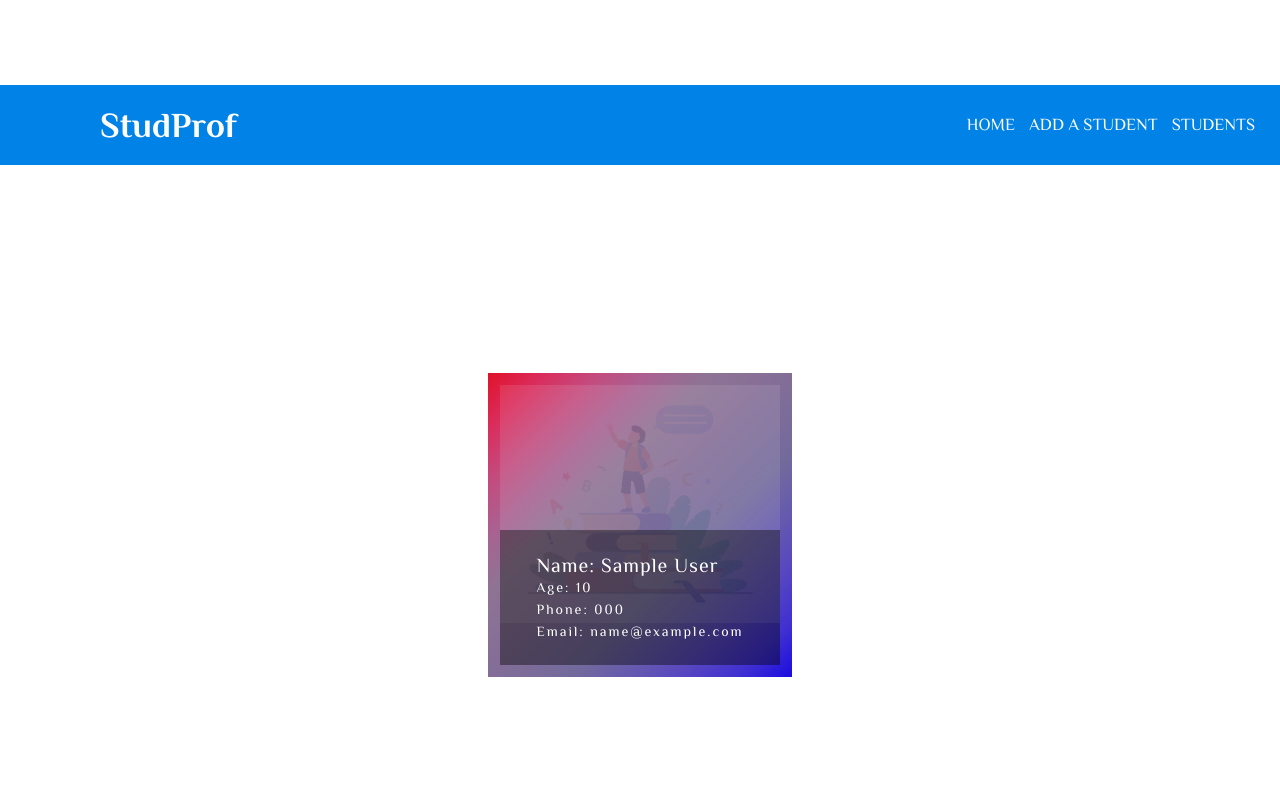
After one commit to asbn223/studprof, a Django app: page /student/ in a window 1280 px wide. The commit adds this page. Run offline with Django 3.2, Linux system fonts and the light colour scheme; tables that the repository leaves empty hold one stand-in row (values such as "Sample post"); some libraries are stand-ins or nearby versions.

Commit message:
Student List has been added

```diff
--- a/dataprocess/urls.py
+++ b/dataprocess/urls.py
@@ -19,13 +19,14 @@ from django.conf.urls.static import static
 from django.conf import settings
 
 from demo.views import demo,add_person
-from student_profile.views import home, forms
-
+from student_profile.views import home, add_student_form, student_profile
 
 
 urlpatterns = [
     path('admin/', admin.site.urls),
     path('', home, name="home"),
-    path('add/', forms, name="add"),
-    path('demo/script',add_person, name="add_person")
+    # path('add/', forms, name="add"),
+    path('add/', add_student_form, name="add"),
+    path('student/', student_profile, name="student_profile"),
+    # path('demo/script',add_person, name="add_person")
 ] + static(settings.STATIC_URL,document_root=settings.STATIC_ROOT) + static(settings.MEDIA_URL, document_root=settings.MEDIA_ROOT)
--- a/static_my_proj/css/main.css
+++ b/static_my_proj/css/main.css
@@ -54,18 +54,6 @@ label.checkbtn{
 
 #check{
     display: none;
-}
-
-@media screen and (max-width: 952px) {
-    label.logo{
-        font-size: 30px;
-        padding-left: 50px;
-    }
-
-    .navigation ul.menu li.menu-items a{
-        font-size: 16px;
-    }
-
 }
 
 /*Add Student Page*/
@@ -152,8 +140,9 @@ label.checkbtn{
     border: 2px solid rgba(30,85,250,0.47);
 }
 
-.btn{
+.btn {
     width: 100%;
+    margin-bottom: 10px;
     padding: 0.5rem 1rem;
     font-size: 1.1rem;
     background-color: #2ecc71;
@@ -166,6 +155,115 @@ label.checkbtn{
 
 .btn:hover{
     background-color: #27ae60;
+}
+
+/*Profile Page*/
+
+.profile-box {
+    position: relative;
+    width: 300px;
+    height: 300px;
+    display: flex;
+    justify-content: center;
+    align-items: center;
+    margin: 40px;
+    transition: 0.5s;
+}
+
+.profile-box:hover {
+    height: 400px;
+}
+
+.profile-box .imgBx {
+    position: absolute;
+    top: 0;
+    left: 0;
+    width: 100%;
+    height: 100%;
+    padding: 10px;
+    box-sizing: border-box;
+}
+
+.profile-box .imgBx img {
+    max-width: 100%;
+    opacity: 0.1;
+    transition: 0.5s;
+}
+
+.profile-box:hover .imgBx img {
+    opacity: 1;
+}
+
+.profile-box:before {
+    content: '';
+    position: absolute;
+    top: -2px;
+    left: -2px;
+    right: -2px;
+    bottom: -2px;
+    background: #FFF;
+    z-index: -1;
+}
+
+.profile-box:after {
+    content: '';
+    position: absolute;
+    top: -2px;
+    left: -2px;
+    right: -2px;
+    bottom: -2px;
+    /*background: #FFF;*/
+    z-index: -2;
+    /* filter: blur(40px); */
+}
+
+.profile-box:before,
+.profile-box:after {
+    background-image: linear-gradient(to right bottom, #e11129, #da2c5b, #c44b7e, #a86292, #8e7394, #876f96, #7d6c99, #726a9c, #6559af, #5646c1, #4030d1, #1c0ce0);
+}
+
+.profile-box .content {
+    position: absolute;
+    bottom: 0;
+    left: 10px;
+    right: 10px;
+    bottom: 10px;
+    height: 135px;
+    background: rgba(0, 0, 0, 0.4);
+    display: flex;
+    justify-content: center;
+    align-items: center;
+    opacity: 1;
+    transition: 0.5s;
+}
+
+.profile-box .content h2 {
+    font-size: 20px;
+    color: #FFF;
+    font-weight: 500;
+    line-height: 20px;
+    letter-spacing: 1px;
+}
+
+.profile-box .content h2 span {
+    font-size: 14px;
+    color: #FFF;
+    font-weight: 200;
+    line-height: 20px;
+    letter-spacing: 2px;
+}
+
+
+@media screen and (max-width: 952px) {
+    label.logo{
+        font-size: 30px;
+        padding-left: 50px;
+    }
+
+    .navigation ul.menu li.menu-items a{
+        font-size: 16px;
+    }
+
 }
 
 @media screen and (max-width: 858px){
@@ -205,4 +303,12 @@ label.checkbtn{
     .box .left{
         height: 200px;
     }
+
+    .profile-box{
+        height: 400px;
+    }
+
+    .profile-box .imgBx img{
+        opacity: 1;
+    }
 }
--- a/student_profile/views.py
+++ b/student_profile/views.py
@@ -1,9 +1,41 @@
+from django import http
+from django.contrib import messages
 from django.shortcuts import render
+from .forms import StudentForm
+from demo.models import Student
 
 
 def home(request):
     return render(request, 'index.html', context={'title': 'Home'})
 
 
-def forms(request):
-    return render(request, 'add.html', context={'title': 'Add Student'})
+# def forms(request):
+#     return render(request, 'add.html', context={'title': 'Add Student'})
+
+
+def add_student_form(request):
+    form = StudentForm(request.POST or None)
+    context = {
+        'title': 'Add Student',
+        'form': form,
+    }
+
+    if form.is_valid():
+        exists = Student.objects.filter(email=form.data['email']).exists()
+        if not exists:
+            stu = Student.objects.create(
+                name=form.data['name'],
+                age=form.data['age'],
+                phone=form.data['phone'],
+                email=form.data['email'],
+            )
+            messages.success(request, 'Student has been added')
+            return http.HttpResponseRedirect('')
+        else:
+            messages.error(request, 'Student is already added')
+    return render(request, 'add.html', context)
+
+
+def student_profile(request):
+    queryset = Student.objects.all()
+    return render(request, 'student_list.html', context={'title':'Student Profile', 'students': queryset})
--- a/templates/index.html
+++ b/templates/index.html
@@ -1,3 +1,4 @@
+{% url 'student_profile' as student %}
 {% load static %}
 
 <!DOCTYPE html>
@@ -11,9 +12,10 @@
     <script src="https://kit.fontawesome.com/a076d05399.js"></script>
     <link rel="stylesheet" href="{% static 'css/main.css' %}">
 </head>
-<body>
+<body {% if request.get_full_path == student %}style="display: flex;justify-content: center;align-items: center;flex-wrap: wrap;min-height: 100vh;background-size: cover;"{% endif %}>
     {% include 'navbar.html' %}
     {% block content %}
     {% endblock %}
+
 </body>
 </html>
--- a/templates/navbar.html
+++ b/templates/navbar.html
@@ -8,6 +8,6 @@
     <ul class="menu">
         <li class="menu-items"><a href="{% url 'home' %}">Home</a></li>
         <li class="menu-items"><a href="{% url 'add' %}">Add a Student</a></li>
-        <li class="menu-items"><a href="">Students</a></li>
+        <li class="menu-items"><a href="{% url 'student_profile' %}">Students</a></li>
     </ul>
 </nav>
--- /dev/null
+++ b/templates/student_list.html
@@ -0,0 +1,21 @@
+{% extends 'index.html' %}
+{% load static %}
+
+{% block content %}
+    {% for student in students %}
+        <div class="profile-box">
+            <div class="imgBx">
+                <img src="{% static 'img/default_pic.jpg' %}">
+            </div>
+                <div class="content">
+                <h2>Name: {{ student.name }}<br>
+                    <span>Age: {{ student.age }}<br>
+                        <span>Phone: {{ student.phone }}</span><br>
+                        <span>Email: {{ student.email }}</span><br>
+                    </span>
+                </h2>
+            </div>
+         </div>
+    {% endfor %}
+
+{% endblock %}
```
Also changed, not shown: student_profile/forms.py (added, +41 -0 lines), templates/add.html (+18 -6 lines), static_my_proj/img/default_pic.jpg (added), 2 other files.
